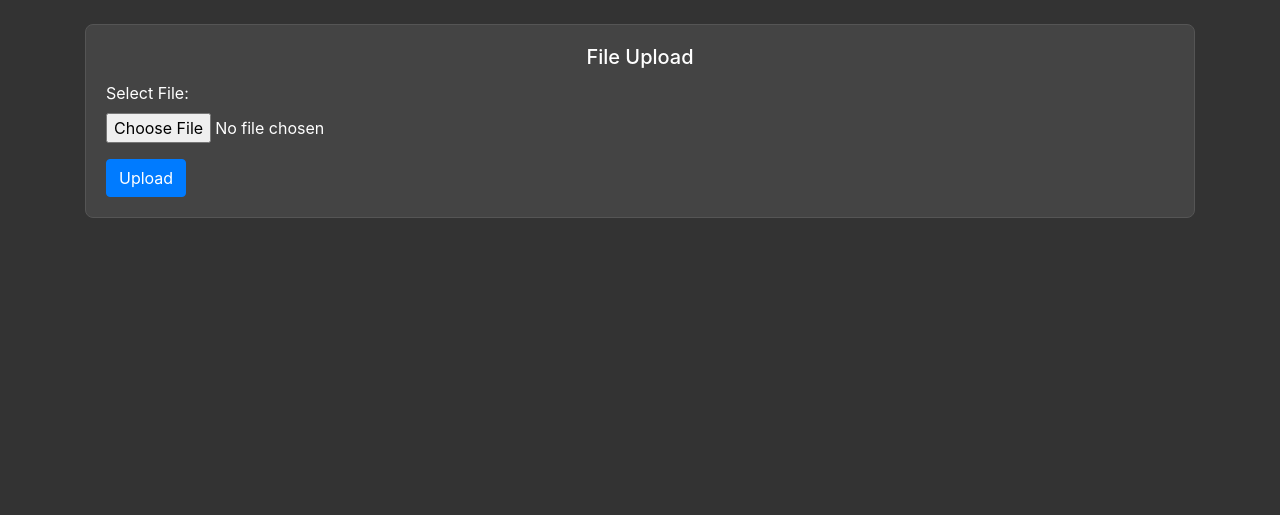
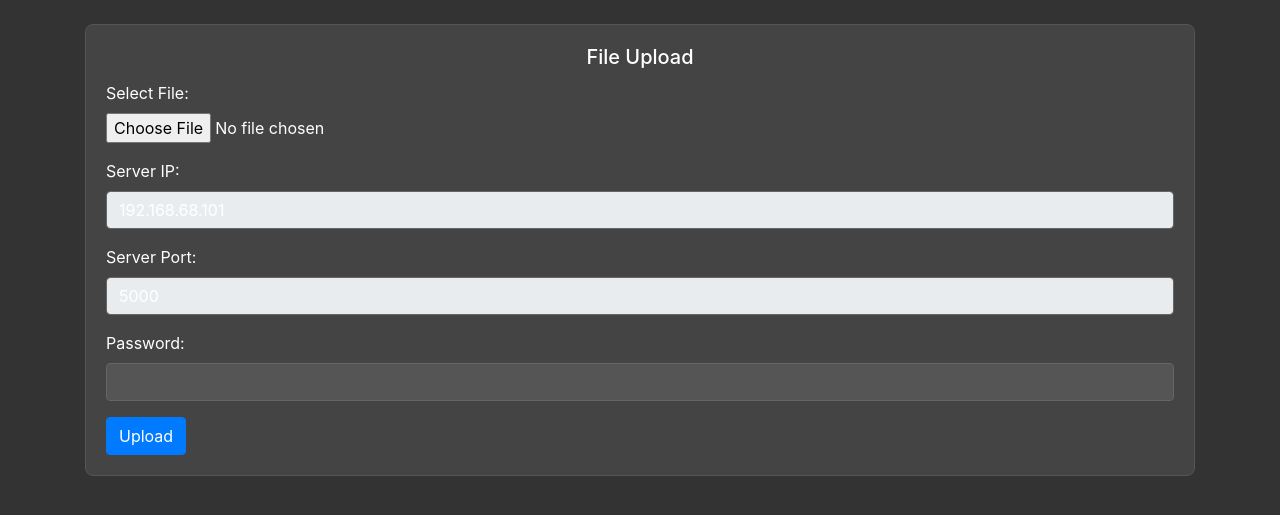
Before and after one commit to VVoiddd/VWFTT, a Flask app: template templates/upload.html in a window 1280 px wide. Shown: the part 56-571 px from the top of the page. Run offline with Flask 3, Linux system fonts and the light colour scheme; the template is opened without the code that fills it, so the values that code supplies are empty; some libraries are stand-ins or nearby versions.

Commit message:
More WebRTC Shit

```diff
--- a/app.py
+++ b/app.py
@@ -9,7 +9,7 @@ app.secret_key = 'supersecretkey'
 
 UPLOAD_FOLDER = 'uploads'
 ALLOWED_EXTENSIONS = {'mp4', 'jpg', 'jpeg', 'png', 'mp3', 'mkv'}  # Updated allowed extensions
-SERVER_IP = '0.0.0.0'
+SERVER_IP = '192.168.68.101'
 SERVER_PORT = '5000'
 PASSWORD = 'MegaGay1213'
 USERS_FILE = 'users.json'
@@ -97,28 +97,49 @@ def logout():
     flash('Logged out successfully.', 'info')
     return redirect(url_for('login'))
 
-@app.route('/upload', methods=['POST'])
+@app.route('/upload', methods=['GET', 'POST'])
 def upload_file():
     if 'username' not in session:
         flash('Please login to access this page.', 'warning')
         return redirect(url_for('login'))
 
-    file = request.files['file']
-    if file and allowed_file(file.filename):
-        filename = file.filename
-        file.save(os.path.join(app.config['UPLOAD_FOLDER'], filename))
+    if request.method == 'POST':
+        ip = request.form['server_ip']
+        port = request.form['server_port']
+        password = request.form['password']
 
-        log = load_upload_log()
-        log.append({
-            'filename': filename,
-            'uploaded_at': datetime.datetime.now().strftime('%Y-%m-%d %H:%M:%S'),
-            'uploaded_by': session['username']
-        })
-        save_upload_log(log)
+        if ip != SERVER_IP or port != SERVER_PORT or password != PASSWORD:
+            flash('Invalid credentials. Please try again.', 'danger')
+            return render_template('upload.html')
 
-        return jsonify({'message': 'File successfully uploaded'})
-    else:
-        return jsonify({'error': 'File type not allowed'}), 400
+        if 'file' not in request.files:
+            flash('No file part.', 'danger')
+            return render_template('upload.html')
+
+        file = request.files['file']
+        if file.filename == '':
+            flash('No selected file.', 'danger')
+            return render_template('upload.html')
+
+        if file and allowed_file(file.filename):
+            filename = file.filename
+            file.save(os.path.join(app.config['UPLOAD_FOLDER'], filename))
+
+            log = load_upload_log()
+            log.append({
+                'filename': filename,
+                'uploaded_at': datetime.datetime.now().strftime('%Y-%m-%d %H:%M:%S'),
+                'uploaded_by': session['username']
+            })
+            save_upload_log(log)
+
+            flash('File successfully uploaded.', 'success')
+            return redirect(url_for('upload_file'))
+        else:
+            flash('File type not allowed.', 'danger')
+            return render_template('upload.html')
+
+    return render_template('upload.html')
 
 @app.route('/recent_files', methods=['GET'])
 def recent_files():
--- a/templates/upload.html
+++ b/templates/upload.html
@@ -13,16 +13,91 @@
                     {% endfor %}
                 {% endif %}
             {% endwith %}
-        <form id="uploadForm" enctype="multipart/form-data">
+            <form id="uploadForm" method="post" enctype="multipart/form-data">
                 <div class="form-group">
                     <label for="file">Select File:</label>
                     <input type="file" id="file" name="file" class="form-control-file">
                 </div>
-            <button type="button" id="uploadButton" class="btn btn-primary">Upload</button>
+                <div class="form-group">
+                    <label for="server_ip">Server IP:</label>
+                    <input type="text" id="server_ip" name="server_ip" value="192.168.68.101" class="form-control" readonly>
+                </div>
+                <div class="form-group">
+                    <label for="server_port">Server Port:</label>
+                    <input type="text" id="server_port" name="server_port" value="5000" class="form-control" readonly>
+                </div>
+                <div class="form-group">
+                    <label for="password">Password:</label>
+                    <input type="password" id="password" name="password" class="form-control">
+                </div>
+                <button type="submit" class="btn btn-primary">Upload</button>
             </form>
         </div>
     </div>
 
-<script src="https://cdnjs.cloudflare.com/ajax/libs/socket.io/4.3.1/socket.io.js"></script>
-<script src="{{ url_for('static', filename='js/scripts.js') }}"></script>
+    <!-- WebRTC Setup -->
+    <script>
+        const socket = io.connect('http://YOURIP:5000');  // Replace with your server details
+
+        socket.on('connect', () => {
+            console.log('Connected to server via WebRTC.');
+        });
+
+        socket.on('file_received', (filename) => {
+            showNotification(`File ${filename} received successfully.`, 'success');
+            refreshFileList();
+        });
+
+        function refreshFileList() {
+            $.ajax({
+                url: '/recent_files',
+                type: 'GET',
+                success: function(data) {
+                    $('#file-list').empty();
+                    data.forEach(function(file) {
+                        var row = $('<tr>');
+                        row.append($('<td>').text(file.filename));
+                        row.append($('<td>').text(file.uploaded_at));
+                        row.append($('<td>').text(file.uploaded_by));
+                        $('#file-list').append(row);
+                    });
+                },
+                error: function(xhr, status, error) {
+                    console.error('Error fetching recent files:', error);
+                }
+            });
+        }
+
+        function showNotification(message, type) {
+            var notification = $('#notification');
+            notification.text(message).removeClass().addClass('notification alert alert-' + type);
+            notification.slideDown().delay(3000).slideUp();
+        }
+
+        $('#uploadForm').submit(function(e) {
+            e.preventDefault();
+            var formData = new FormData(this);
+
+            $('#loader').show();
+
+            $.ajax({
+                url: '/upload',
+                type: 'POST',
+                data: formData,
+                success: function(data) {
+                    $('#loader').hide();
+                    showNotification('File successfully uploaded', 'success');
+                    $('#file').val('');
+                    refreshFileList();
+                },
+                error: function(xhr, status, error) {
+                    $('#loader').hide();
+                    showNotification('Error uploading file: ' + error, 'danger');
+                },
+                cache: false,
+                contentType: false,
+                processData: false
+            });
+        });
+    </script>
 {% endblock %}
```
Lines whose indentation alone changed are shown as unchanged.
